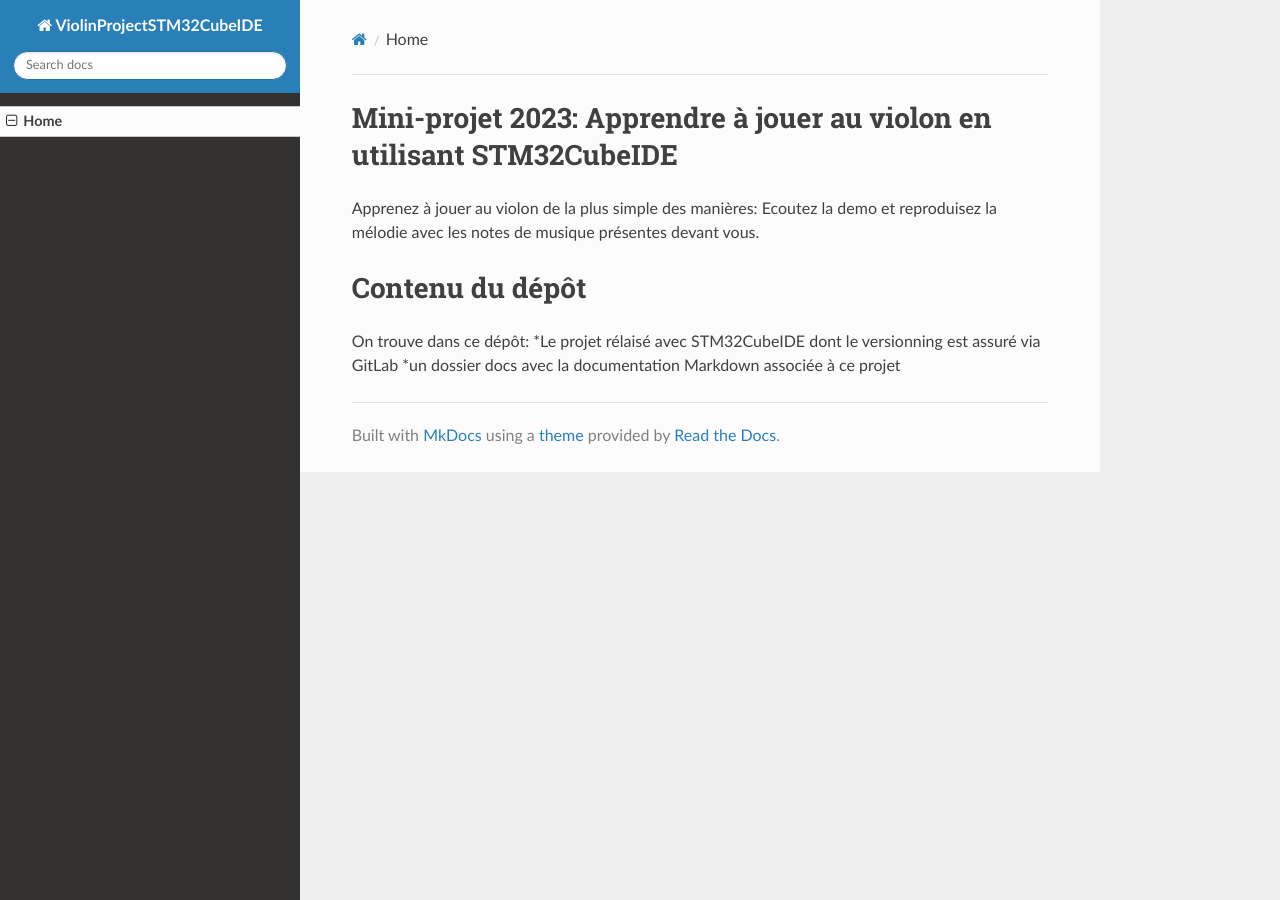
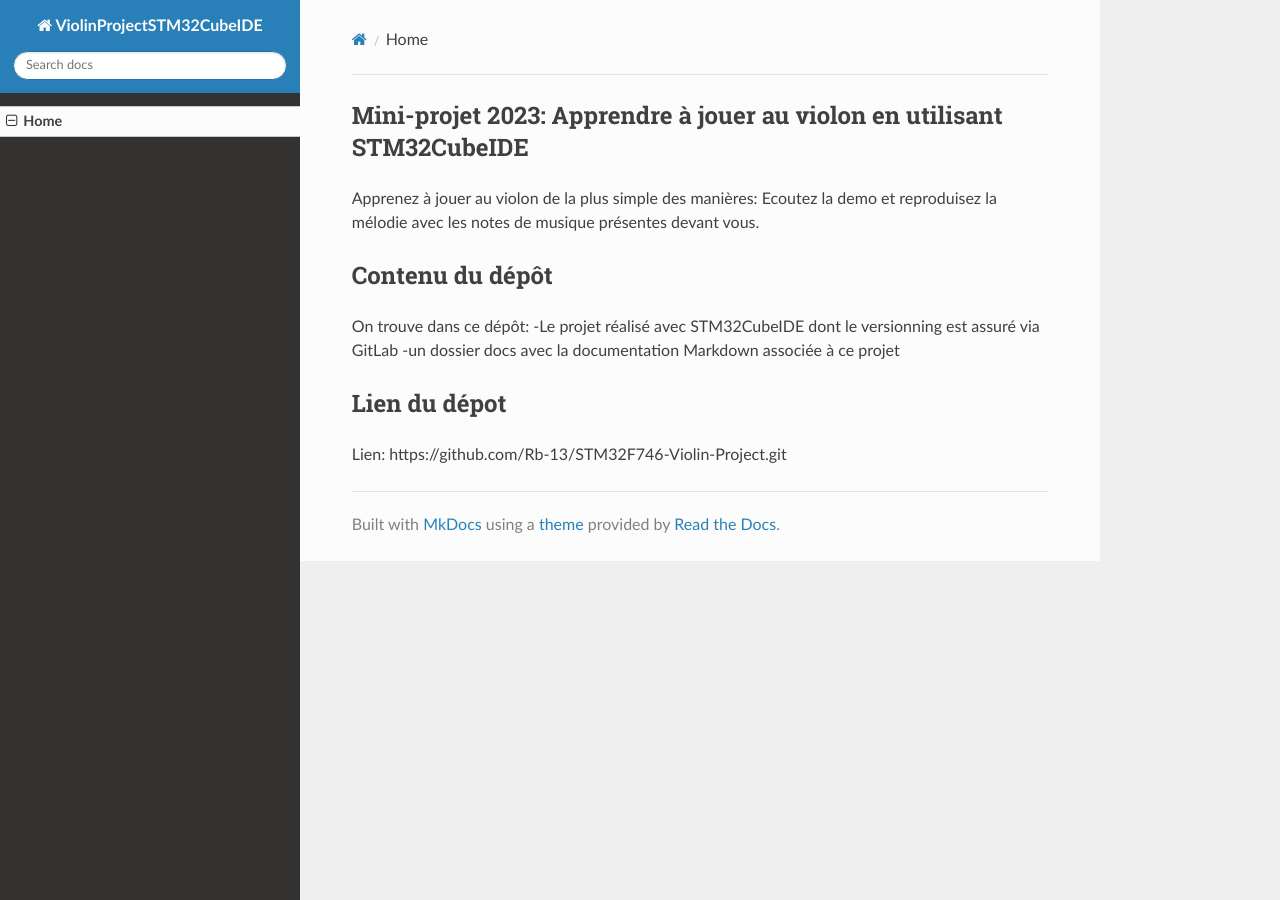
Before and after one commit to Rb-13/STM32F746-Violin-Project, an MkDocs documentation site: the page built from docs/index.md, in a window 1280 px wide. Built offline with MkDocs 1.6.1, drawn with Linux system fonts in a browser that asks for light colours; nearby versions of some CDN libraries.

```diff
--- a/docs/index.md
+++ b/docs/index.md
@@ -1,7 +1,12 @@
-#Mini-projet 2023: Apprendre à jouer au violon en utilisant STM32CubeIDE
+## Mini-projet 2023: Apprendre à jouer au violon en utilisant STM32CubeIDE
 Apprenez à jouer au violon de la plus simple des manières: Ecoutez la demo et reproduisez la mélodie avec les notes de musique présentes devant vous.
 
-#Contenu du dépôt
+## Contenu du dépôt
 On trouve dans ce dépôt:
-*Le projet rélaisé avec STM32CubeIDE dont le versionning est assuré via GitLab
-*un dossier docs avec la documentation Markdown associée à ce projet
+-Le projet réalisé avec STM32CubeIDE dont le versionning est assuré via GitLab
+-un dossier docs avec la documentation Markdown associée à ce projet
+
+## Lien du dépot
+
+Lien:
+https://github.com/Rb-13/STM32F746-Violin-Project.git
```
Also changed, not shown: public/index.html (+7 -4 lines), 2 other files.
